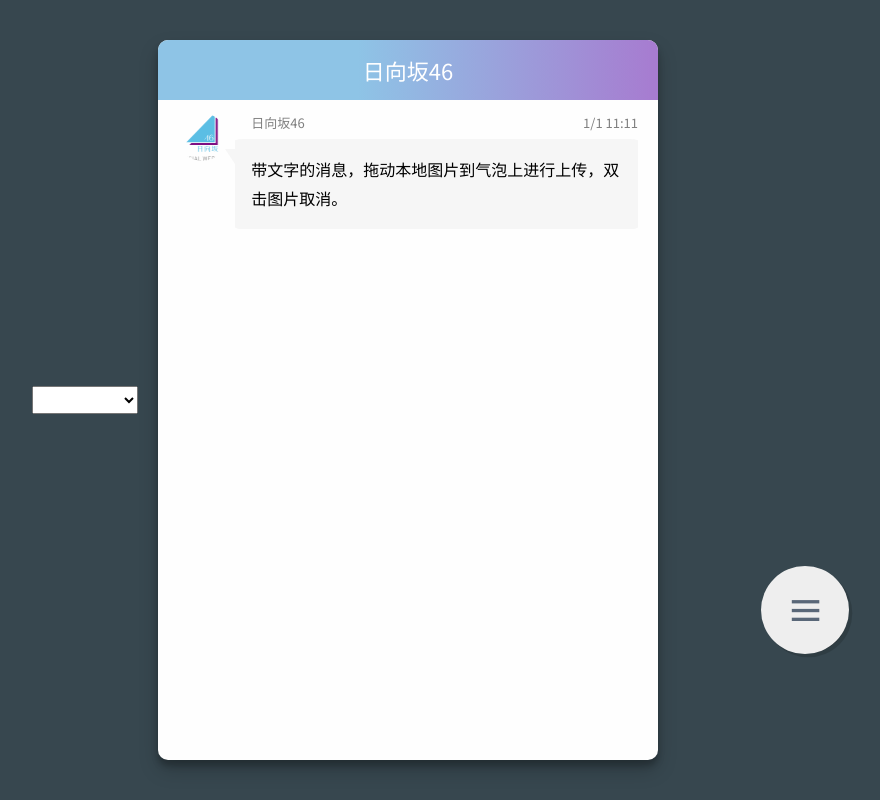
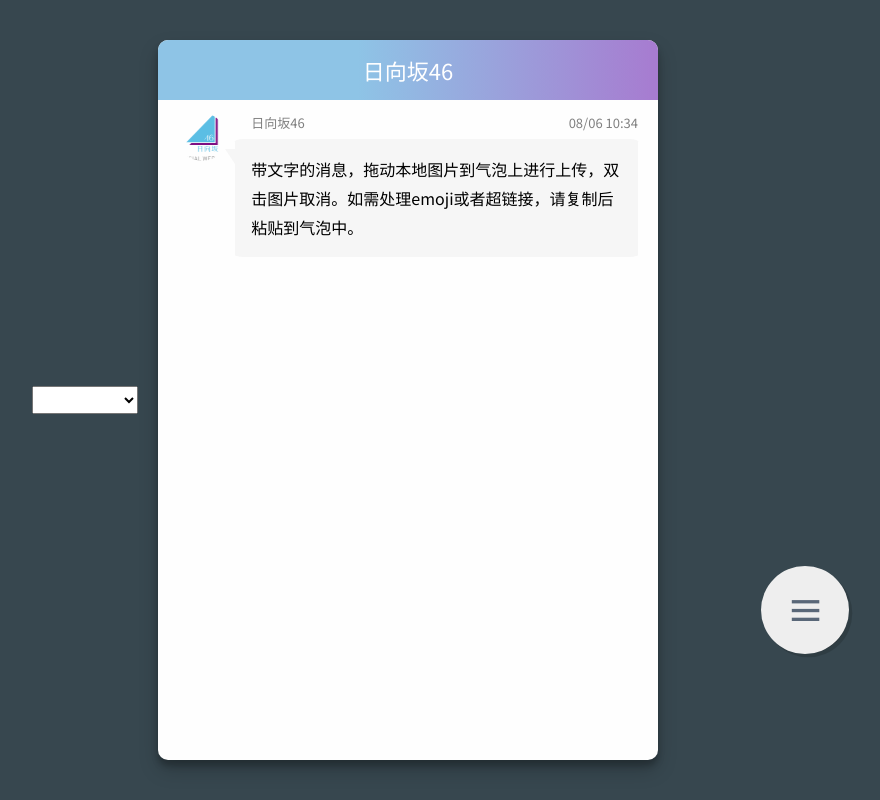
Before and after one commit to JuzLEthE/sakamichi-generator, a Vue app: page /#/ in a window 1280 px wide. Shown: the whole page, without its empty margins (285-1165 px from the left). Built offline with nearby package versions, Linux system fonts and the light colour scheme.

Commit message:
处理emoji和超链接，生成的消息时间设置为当前时间

```diff
--- a/package.json
+++ b/package.json
@@ -12,6 +12,7 @@
     "font-awesome": "^4.7.0",
     "html2canvas": "^1.2.1",
     "normalize.css": "^8.0.1",
+    "twemoji": "^13.1.0",
     "vue": "^2.6.11",
     "vue-router": "^3.2.0",
     "vuedraggable": "^2.24.3"
--- a/public/index.html
+++ b/public/index.html
@@ -7,6 +7,7 @@
   <meta name="viewport" content="width=device-width,initial-scale=1.0">
   <link rel="stylesheet" href="https://fonts.googleapis.com/css?family=Noto+Sans+SC:100,300,400,500,700,900">
   <link rel="icon" href="<%= BASE_URL %>favicon.ico">
+  <script src="https://twemoji.maxcdn.com/v/latest/twemoji.min.js" crossorigin="anonymous"></script>
   <title>
     <%= htmlWebpackPlugin.options.title %>
   </title>
--- a/src/assets/css/nav.css
+++ b/src/assets/css/nav.css
@@ -1,6 +1,16 @@
-a {
-  color: inherit;
+.emoji {
+  display: inline-block !important;
+  height: 1em !important;
+  width: 1em !important;
+  margin: 0 0.05em 0 0.1em;
+  vertical-align: -0.1em;
+  position: relative !important;
+  left: auto !important;
+  top: auto !important;
+  transform: translate(0, 0) !important;
 }
+
+a{color: #157ab5;}
 
 .menu-item,
 .menu-open-button {
--- a/src/views/Home.vue
+++ b/src/views/Home.vue
@@ -56,8 +56,8 @@
                   class="msg-content"
                   contenteditable="true"
                   v-if="!item.voice"
-                  v-text="item.content"
-                >
+                  v-on:paste="contentPaste"
+                >{{item.content}}
                 </div>
                 <div
                   class="msg-content"
@@ -137,6 +137,7 @@
 // 导入draggable组件
 import draggable from "vuedraggable";
 import html2canvas from "html2canvas"
+import twemoji from "twemoji"
 import "@/assets/css/nav.css"
 export default {
   name: "Home",
@@ -183,34 +184,20 @@
         display: 'inline-block',
       },
       // 定义要被拖拽对象的数组
-      msgs: [
-        {
-          // 时间
-          time: "1/1 11:11",
-          // 内容
-          content: "带文字的消息，拖动本地图片到气泡上进行上传，双击图片取消。",
-          // id
-          id: 1,
-          img: false,
-          voice: false,
-        },
-      ],
+      msgs: [],
       // 定义消息类型
       type: {
         "normal": {
-          time: "8/7 上午 2:45",
-          content: "带文字的消息，拖动本地图片到气泡上进行上传，双击图片取消。",
+          content: "带文字的消息，拖动本地图片到气泡上进行上传，双击图片取消。如需处理emoji或者超链接，请复制后粘贴到气泡中。",
           img: false,
           voice: false
         },
         "img": {
-          time: "8/7 上午 2:45",
           content: "仅图片的消息，拖动本地图片到气泡上进行上传，双击图片删除本条消息。",
           img: true,
           voice: false
         },
         "voice": {
-          time: "8/7 上午 2:45",
           content: "--:--",
           img: false,
           voice: true
@@ -228,7 +215,7 @@
     },
 
     addMsg (type) {
-      let msg = { id: Date.now() }
+      let msg = { id: Date.now(), time: new Date().format("MM/dd hh:mm") }
       Object.assign(msg, this.type[type])
       this.msgs.push(msg)
     },
@@ -286,8 +273,50 @@
       document.body.appendChild(aLink)
       aLink.click()
       document.body.removeChild(aLink)
+    },
+
+    contentPaste (e) {
+      e.stopPropagation();
+      e.preventDefault();
+      let pastedText
+      if (window.clipboardData && window.clipboardData.getData) {
+        // 获取拷贝进剪切板指定格式的数据 (此处用的Text格式)
+        pastedText = window.clipboardData.getData('Text')
+      } else if ((e.clipboardData || e.originalEvent.clipboardData) && (e.clipboardData || e.originalEvent.clipboardData).getData) {
+        pastedText = (e.originalEvent || e).clipboardData.getData('text/plain')
+      }
+      document.execCommand("insertHTML", false, this.handleEmojiLink(pastedText));
+    },
+    handleEmojiLink (plainText) {
+      let exp = /(\b(https?|ftp|file):\/\/[-A-Z0-9+&@#/%?=~_|!:,.;]*[-A-Z0-9+&@#/%=~_|])/i;
+      return twemoji.parse(plainText.replace(exp, "<a href='$1'>$1</a>"))
     }
   },
+  created () {
+    Date.prototype.format = function (fmt) {
+      var o = {
+        "M+": this.getMonth() + 1,                 //月份
+        "d+": this.getDate(),                    //日
+        "h+": this.getHours(),                   //小时
+        "m+": this.getMinutes(),                 //分
+        "s+": this.getSeconds(),                 //秒
+        "q+": Math.floor((this.getMonth() + 3) / 3), //季度
+        "S": this.getMilliseconds()             //毫秒
+      };
+      if (/(y+)/.test(fmt)) {
+        fmt = fmt.replace(RegExp.$1, (this.getFullYear() + "").substr(4 - RegExp.$1.length));
+      }
+      for (var k in o) {
+        if (new RegExp("(" + k + ")").test(fmt)) {
+          fmt = fmt.replace(RegExp.$1, (RegExp.$1.length == 1) ? (o[k]) : (("00" + o[k]).substr(("" + o[k]).length)));
+        }
+      }
+      return fmt;
+    }
+  },
+  mounted () {
+    this.addMsg('normal')
+  }
 };
 </script>
 
@@ -383,6 +412,7 @@
   padding: 0.5em;
   text-align: left;
   line-height: 1.8em;
+  -webkit-user-modify: "read-write-plaintext-only";
 }
 .msg-content:focus-visible {
   outline: #8ec4e6 auto 1px;
```
Also changed, not shown: 1 other file (tests, documents, lock files or other folders).
